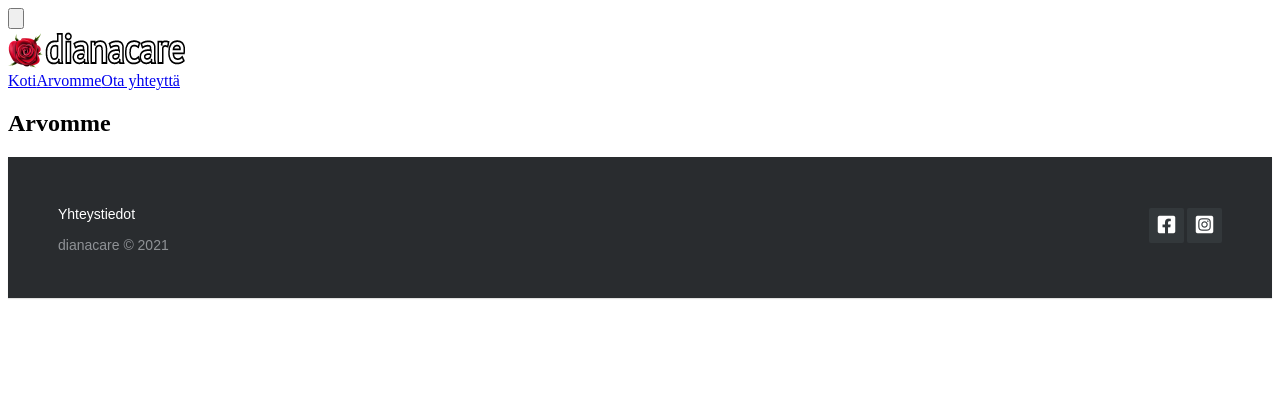
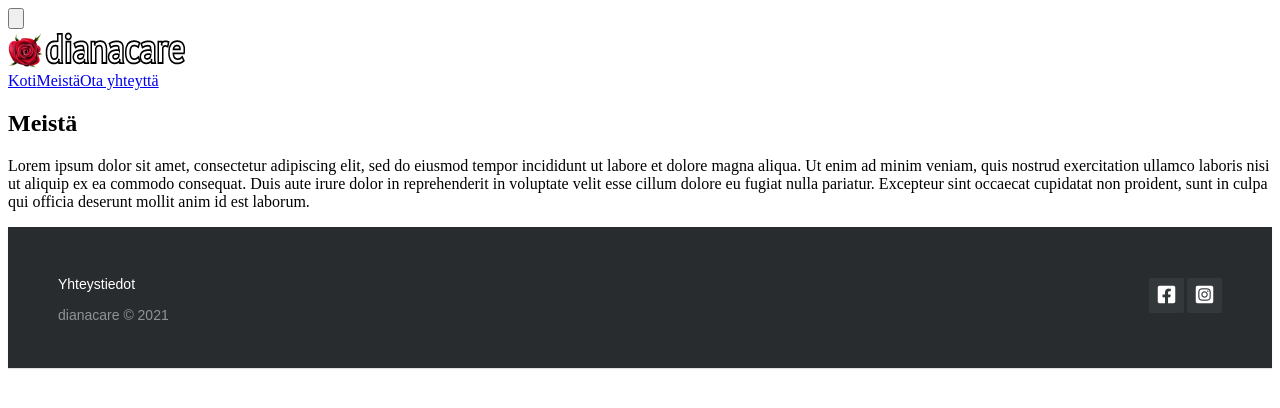
Before and after one commit to anmatika/dianacare, a Next.js app: page /ourvalues in a window 1280 px wide. Shown: the top 408 px of the page. Built offline with nearby package versions, Linux system fonts and the light colour scheme.

Commit message:
Rename tab

```diff
--- a/components/Hero.tsx
+++ b/components/Hero.tsx
@@ -1,6 +1,5 @@
 
 import Link from 'next/link'
-import Image from 'next/image'
 
 const content = {
   title: 'dianacare',
@@ -17,7 +16,7 @@
           <img className="w-20 h-20 object-cover rounded-full border-2 border-indigo-500" src="/images/elderly.jpg" />
         </div>
         <div>
-          <h2 className="text-gray-800 text-3xl font-semibold">Toimintamallimme</h2>
+          <h2 className="text-gray-800 text-3xl font-semibold">Meistä</h2>
           <p className="mt-2 text-gray-600">Hoivakodeissamme eletään hyvää ja turvallista elämää, jossa arki ja juhlat kuuluvat kaikille.</p>
         </div>
         <div className="flex justify-end mt-4">
--- a/components/Navbar.tsx
+++ b/components/Navbar.tsx
@@ -7,7 +7,7 @@
 
 const navigation = [
   { name: 'Koti', href: '/', current: true },
-  { name: 'Arvomme', href: '/ourvalues', current: false },
+  { name: 'Meistä', href: '/ourvalues', current: false },
   { name: 'Ota yhteyttä', href: '/contact', current: false },
 ]
 
--- a/pages/ourvalues.tsx
+++ b/pages/ourvalues.tsx
@@ -1,7 +1,8 @@
 function About() {
   return <article className="prose" >
-    <h1>Arvomme</h1>
+    <h1>Meistä</h1>
     <p>
+      Lorem ipsum dolor sit amet, consectetur adipiscing elit, sed do eiusmod tempor incididunt ut labore et dolore magna aliqua. Ut enim ad minim veniam, quis nostrud exercitation ullamco laboris nisi ut aliquip ex ea commodo consequat. Duis aute irure dolor in reprehenderit in voluptate velit esse cillum dolore eu fugiat nulla pariatur. Excepteur sint occaecat cupidatat non proident, sunt in culpa qui officia deserunt mollit anim id est laborum.
     </p>
     <p>
     </p>
```
